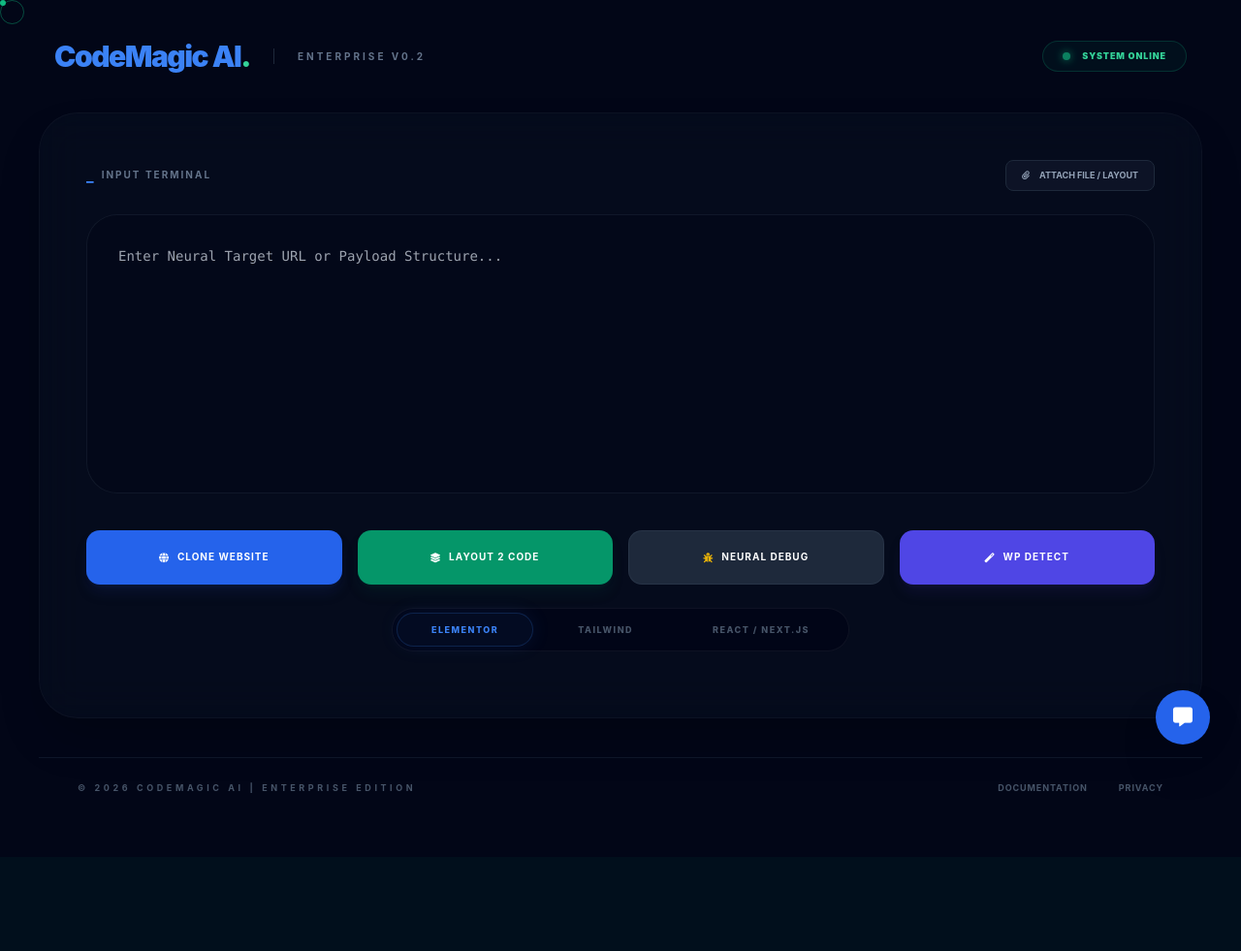
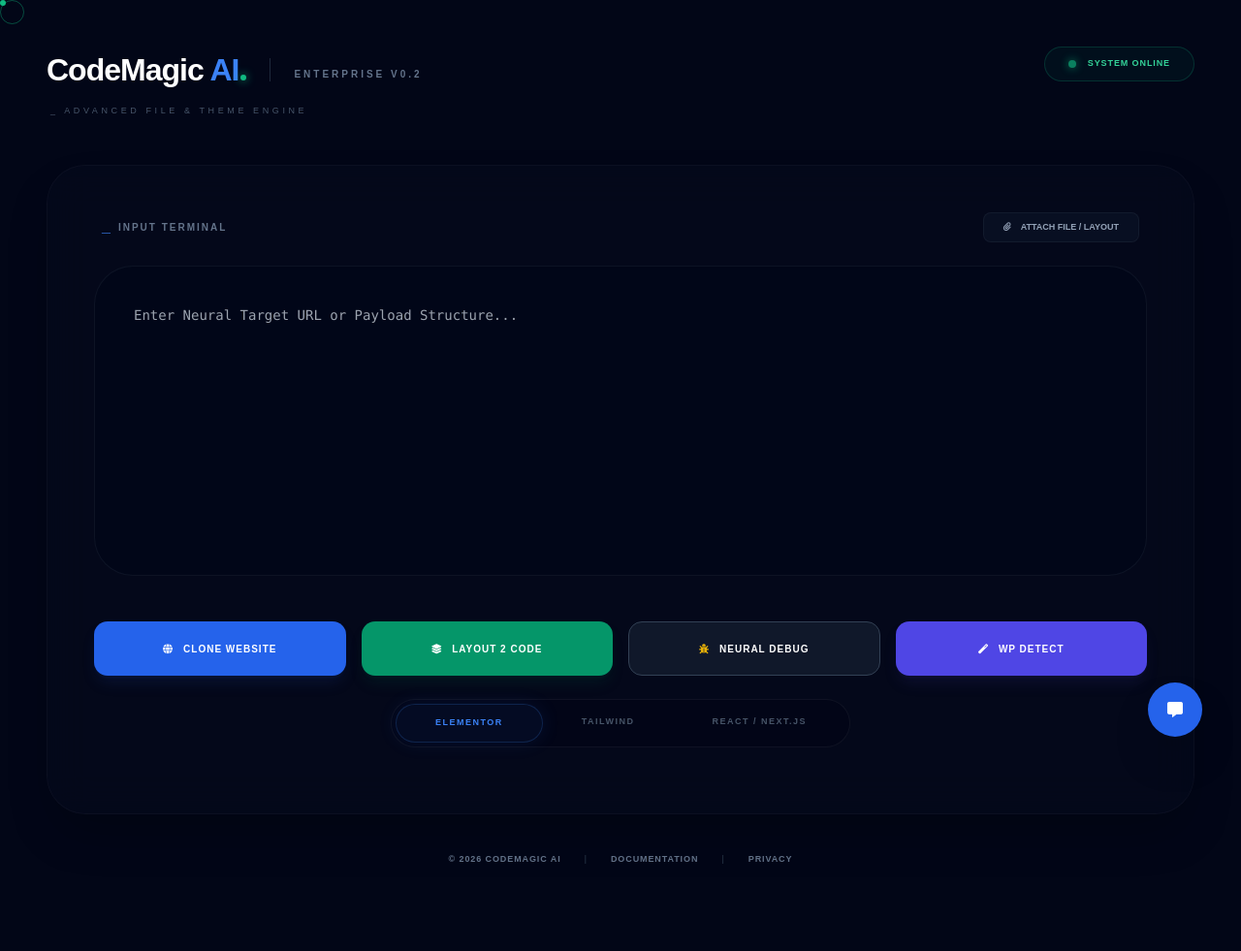
Before and after one commit to Saleemrind619/CodeMagicAI, a Flask app: page / in a window 1280 px wide. Shown: the whole page at 97% size. Before the commit the page ends 818 px from the top, so only its background shows below. Run offline with Flask 3, Linux system fonts and the light colour scheme; some libraries are stand-ins or nearby versions.

Commit message:
Update index.html

```diff
--- a/templates/index.html
+++ b/templates/index.html
@@ -8,69 +8,72 @@
     <script src="https://cdn.tailwindcss.com"></script>
     <link rel="stylesheet" href="https://cdnjs.cloudflare.com/ajax/libs/font-awesome/6.0.0/css/all.min.css">
     <style>
-        body { background-color: #020617; color: white; font-family: 'Inter', sans-serif; cursor: none; overflow-x: hidden; min-height: 100vh; display: flex; flex-direction: column; }
-        .glass-panel { background: rgba(15, 23, 42, 0.3); backdrop-filter: blur(20px); border: 1px solid rgba(255,255,255,0.03); border-radius: 40px; }
+        body { background-color: #020617; color: white; font-family: sans-serif; cursor: none; overflow-x: hidden; min-height: 100vh; display: flex; flex-direction: column; }
+        .glass-panel { background: rgba(15, 23, 42, 0.2); backdrop-filter: blur(20px); border: 1px solid rgba(255,255,255,0.03); border-radius: 40px; }
 
-        /* Custom Cursor */
         #cursor-outer, #cursor-inner { position: fixed; top: 0; left: 0; pointer-events: none; z-index: 9999; border-radius: 50%; will-change: transform; transition: transform 0.08s ease-out; }
         #cursor-inner { width: 6px; height: 6px; background: #10b981; }
         #cursor-outer { width: 25px; height: 25px; border: 1px solid rgba(16, 185, 129, 0.4); }
 
-        /* Tech Pill Styles */
-        .tech-pill-bar { background: rgba(2, 6, 23, 0.8); border: 1px solid rgba(255,255,255,0.05); border-radius: 100px; padding: 4px; display: flex; gap: 10px; width: fit-content; margin: 20px auto; }
-        .tech-item { padding: 10px 35px; border-radius: 100px; font-size: 9px; font-weight: 800; color: #475569; text-transform: uppercase; letter-spacing: 1.5px; transition: all 0.3s ease; border: 1px solid transparent; cursor: pointer; }
+        .tech-pill-bar { background: rgba(2, 6, 23, 0.6); border: 1px solid rgba(255,255,255,0.05); border-radius: 100px; padding: 4px; display: flex; width: fit-content; margin: 20px auto; }
+        .tech-item { padding: 12px 40px; border-radius: 100px; font-size: 9px; font-weight: 800; color: #475569; text-transform: uppercase; letter-spacing: 1.5px; transition: all 0.3s ease; cursor: pointer; }
         .tech-item:hover, .tech-item.active { color: #3b82f6; background: rgba(59, 130, 246, 0.05); border: 1px solid rgba(59, 130, 246, 0.2); box-shadow: 0 0 20px rgba(59, 130, 246, 0.1); }
 
-        .btn-main { transition: all 0.3s ease; font-size: 10px; font-weight: 700; letter-spacing: 1px; text-transform: uppercase; display: flex; align-items: center; justify-content: center; gap: 8px; border-radius: 14px; }
-        .btn-main:hover { transform: translateY(-2px); filter: brightness(1.1); }
+        .btn-main { transition: all 0.3s ease; font-size: 10px; font-weight: 700; letter-spacing: 1px; text-transform: uppercase; display: flex; align-items: center; justify-content: center; gap: 10px; border-radius: 14px; }
 
         #socialOptions.show { opacity: 1; pointer-events: auto; transform: translateY(0); }
-        .status-badge { border: 1px solid rgba(16, 185, 129, 0.2); background: rgba(16, 185, 129, 0.05); }
+
+        .logo-text { font-size: 32px; font-weight: 900; letter-spacing: -1px; }
+        .ai-highlight { color: #3b82f6; position: relative; }
+        .ai-dot { width: 6px; height: 6px; background: #10b981; border-radius: 50%; display: inline-block; margin-left: 2px; box-shadow: 0 0 10px #10b981; }
     </style>
 </head>
-<body class="p-4 md:p-10">
+<body class="p-6 md:p-12">
 
     <div id="cursor-outer"></div>
     <div id="cursor-inner"></div>
 
-    <!-- Top Header Section -->
-    <header class="max-w-7xl mx-auto w-full flex justify-between items-center mb-10 px-4">
-        <div class="flex items-center gap-6">
-            <h1 class="text-3xl font-black tracking-tighter text-blue-500">CodeMagic AI<span class="text-emerald-400">.</span></h1>
-            <div class="h-4 w-[1px] bg-slate-800"></div>
-            <span class="text-[10px] text-slate-500 font-bold uppercase tracking-[0.3em]">Enterprise V0.2</span>
+    <!-- Header -->
+    <header class="max-w-7xl mx-auto w-full flex justify-between items-start mb-12">
+        <div class="flex flex-col gap-1">
+            <div class="flex items-center gap-4">
+                <h1 class="logo-text text-white">CodeMagic <span class="ai-highlight">AI<span class="ai-dot"></span></span></h1>
+                <div class="h-6 w-[1px] bg-slate-800 mx-2"></div>
+                <span class="text-[10px] text-slate-500 font-bold uppercase tracking-[0.3em] mt-2">Enterprise V0.2</span>
+            </div>
+            <p class="text-slate-600 text-[9px] uppercase tracking-[0.4em] ml-1 mt-2">_ Advanced File & Theme Engine</p>
         </div>
-        <div class="status-badge px-5 py-2 rounded-full flex items-center gap-3">
-            <span class="w-2 h-2 bg-emerald-500 rounded-full animate-pulse shadow-[0_0_8px_#10b981]"></span>
+
+        <div class="border border-emerald-500/20 bg-emerald-500/5 px-6 py-2.5 rounded-full flex items-center gap-3">
+            <span class="w-2 h-2 bg-emerald-500 rounded-full animate-pulse shadow-[0_0_10px_#10b981]"></span>
             <span class="text-[9px] font-black text-emerald-400 uppercase tracking-widest">System Online</span>
         </div>
     </header>
 
+    <!-- Main Container -->
     <main class="max-w-7xl mx-auto w-full flex-grow">
-        <div class="glass-panel p-8 md:p-12 shadow-2xl relative overflow-hidden">
-            <!-- Terminal Header -->
-            <div class="flex justify-between items-center mb-6">
+        <div class="glass-panel p-8 md:p-12 shadow-2xl relative">
+            <div class="flex justify-between items-center mb-6 px-2">
                 <div class="flex items-center gap-2">
                     <span class="text-blue-500 font-bold">_</span>
                     <label class="text-[10px] font-bold text-slate-500 uppercase tracking-[0.2em]">Input Terminal</label>
                 </div>
-                <button class="bg-slate-900/80 border border-slate-800 px-4 py-2 rounded-lg text-[9px] font-bold text-slate-400 hover:bg-slate-800 transition-all">
+                <button class="bg-slate-900/50 border border-slate-800/50 px-5 py-2 rounded-lg text-[9px] font-bold text-slate-400 hover:text-white transition-all">
                     <i class="fas fa-paperclip mr-2"></i> ATTACH FILE / LAYOUT
                 </button>
             </div>
 
-            <!-- Input Area -->
-            <textarea id="userInput" class="w-full h-72 bg-[#020617]/50 border border-slate-800/50 rounded-[2rem] p-8 text-sm font-mono focus:border-blue-500/30 outline-none resize-none transition-all" placeholder="Enter Neural Target URL or Payload Structure..."></textarea>
+            <textarea id="userInput" class="w-full h-80 bg-[#020617]/40 border border-slate-800/40 rounded-[2.5rem] p-10 text-sm font-mono text-slate-300 focus:border-blue-500/20 outline-none resize-none transition-all" placeholder="Enter Neural Target URL or Payload Structure..."></textarea>
 
-            <!-- Action Buttons Grid -->
-            <div class="grid grid-cols-1 md:grid-cols-4 gap-4 mt-8">
-                <button onclick="handleAction('clone')" class="btn-main bg-blue-600 h-14 shadow-lg shadow-blue-900/20"><i class="fas fa-globe"></i> Clone Website</button>
-                <button onclick="handleAction('layout')" class="btn-main bg-emerald-600 h-14 shadow-lg shadow-emerald-900/20"><i class="fas fa-layer-group"></i> Layout 2 Code</button>
-                <button onclick="handleAction('debug')" class="btn-main bg-[#1e293b] h-14 border border-slate-700/50"><i class="fas fa-bug text-yellow-500"></i> Neural Debug</button>
-                <button onclick="handleAction('wp')" class="btn-main bg-indigo-600 h-14 shadow-lg shadow-indigo-900/20"><i class="fas fa-magic"></i> WP Detect</button>
+            <!-- Main Buttons -->
+            <div class="grid grid-cols-1 md:grid-cols-4 gap-4 mt-10">
+                <button class="btn-main bg-blue-600 h-14 shadow-lg shadow-blue-900/20"><i class="fas fa-globe"></i> Clone Website</button>
+                <button class="btn-main bg-emerald-600 h-14 shadow-lg shadow-emerald-900/20"><i class="fas fa-layer-group"></i> Layout 2 Code</button>
+                <button class="btn-main bg-slate-800/50 h-14 border border-slate-700"><i class="fas fa-bug text-yellow-500"></i> Neural Debug</button>
+                <button class="btn-main bg-indigo-600 h-14 shadow-lg shadow-indigo-900/20"><i class="fas fa-magic"></i> WP Detect</button>
             </div>
 
-            <!-- Environment Pill Selector -->
+            <!-- Tech Bar -->
             <div class="tech-pill-bar mt-6">
                 <div onclick="setEnv(this)" class="tech-item active">Elementor</div>
                 <div onclick="setEnv(this)" class="tech-item">Tailwind</div>
@@ -79,49 +82,45 @@
         </div>
     </main>
 
-    <!-- Social Chat Widget -->
-    <div onmouseleave="closeSocials()" class="fixed bottom-8 right-8 z-[100] flex flex-col-reverse items-center gap-4">
+    <!-- Footer -->
+    <footer class="mt-auto py-10 w-full">
+        <div class="flex flex-col items-center gap-4">
+            <div class="flex gap-6 text-[9px] font-bold text-slate-500 uppercase tracking-widest">
+                <span>© 2026 CodeMagic Ai</span>
+                <span class="text-slate-800">|</span>
+                <a href="#" class="hover:text-blue-500 transition-colors">Documentation</a>
+                <span class="text-slate-800">|</span>
+                <a href="#" class="hover:text-blue-500 transition-colors">Privacy</a>
+            </div>
+        </div>
+    </footer>
+
+    <!-- Social Chat -->
+    <div onmouseleave="closeSocials()" class="fixed bottom-10 right-10 z-[100] flex flex-col-reverse items-center gap-4">
         <button onclick="toggleSocials()" class="w-14 h-14 bg-blue-600 rounded-full flex items-center justify-center shadow-2xl hover:scale-110 transition-all">
-            <i id="chatIco" class="fas fa-comment-alt text-xl text-white"></i>
+            <i class="fas fa-comment-alt text-white"></i>
         </button>
         <div id="socialOptions" class="flex flex-col gap-3 opacity-0 pointer-events-none translate-y-10 transition-all duration-500">
-            <a href="https://wa.me/923111189900" target="_blank" class="w-12 h-12 bg-[#25D366] rounded-full flex items-center justify-center shadow-lg hover:scale-110 transition-transform"><i class="fab fa-whatsapp text-xl text-white"></i></a>
-            <a href="https://facebook.com/saleemahmadrind" target="_blank" class="w-12 h-12 bg-[#1877F2] rounded-full flex items-center justify-center shadow-lg hover:scale-110 transition-transform"><i class="fab fa-facebook-f text-xl text-white"></i></a>
-            <a href="https://instagram.com/saleemrind619" target="_blank" class="w-12 h-12 bg-gradient-to-tr from-yellow-400 to-purple-600 rounded-full flex items-center justify-center shadow-lg hover:scale-110 transition-transform"><i class="fab fa-instagram text-xl text-white"></i></a>
+            <a href="https://wa.me/923111189900" target="_blank" class="w-12 h-12 bg-[#25D366] rounded-full flex items-center justify-center shadow-lg"><i class="fab fa-whatsapp text-white text-xl"></i></a>
+            <a href="https://facebook.com/saleemahmadrind" target="_blank" class="w-12 h-12 bg-[#1877F2] rounded-full flex items-center justify-center shadow-lg"><i class="fab fa-facebook-f text-white text-lg"></i></a>
+            <a href="https://instagram.com/saleemrind619" target="_blank" class="w-12 h-12 bg-gradient-to-tr from-yellow-400 to-purple-600 rounded-full flex items-center justify-center shadow-lg"><i class="fab fa-instagram text-white text-lg"></i></a>
         </div>
     </div>
 
-    <!-- Footer -->
-    <footer class="mt-10 py-6 border-t border-slate-900 flex flex-col md:flex-row justify-between items-center px-10 gap-4">
-        <p class="text-[9px] font-bold text-slate-600 uppercase tracking-[0.4em]">© 2026 CodeMagic Ai | Enterprise Edition</p>
-        <div class="flex gap-8">
-            <a href="#" class="text-[9px] font-bold text-slate-600 uppercase tracking-widest hover:text-blue-500 transition-colors">Documentation</a>
-            <a href="#" class="text-[9px] font-bold text-slate-600 uppercase tracking-widest hover:text-blue-500 transition-colors">Privacy</a>
-        </div>
-    </footer>
-
     <script>
-        // Cursor Movement
         const i = document.getElementById('cursor-inner'), o = document.getElementById('cursor-outer');
         document.addEventListener('mousemove', (e) => {
             i.style.transform = `translate3d(${e.clientX}px, ${e.clientY}px, 0)`;
             o.style.transform = `translate3d(${e.clientX - 12}px, ${e.clientY - 12}px, 0)`;
         });
 
-        // Social Toggle
         function toggleSocials() { document.getElementById('socialOptions').classList.toggle('show'); }
         function closeSocials() { document.getElementById('socialOptions').classList.remove('show'); }
 
-        // Env Selector Logic
         function setEnv(el) {
             document.querySelectorAll('.tech-item').forEach(btn => btn.classList.remove('active'));
             el.classList.add('active');
-            setTimeout(() => el.classList.remove('active'), 2000); // Revert after 2s
-        }
-
-        function handleAction(type) {
-            console.log("Triggered:", type);
-            // Add your backend fetch logic here
+            setTimeout(() => el.classList.remove('active'), 1500);
         }
     </script>
 </body>
```
